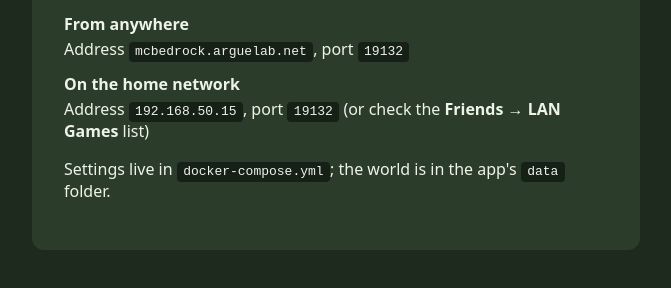
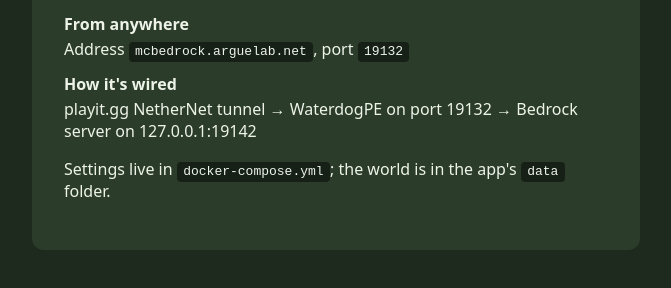
Before and after one commit to Marguements/Umbrel-App-Collection, a plain HTML site: page marg-minecraft-bedrock/www/index.html in a window 1280 px wide. Shown: the part 328-616 px from the top of the page, without its empty margins (304-975 px from the left). Drawn offline with Linux system fonts and the light colour scheme.

Commit message:
Minecraft Bedrock: add WaterdogPE proxy for playit.gg NetherNet tunnels
Co-Authored-By: Claude Opus 5.5 <noreply@anthropic.com>
Claude-Session: https://claude.ai/code/session_01QTzXeqDzcTzWyEBER4BW8U

```diff
--- a/marg-minecraft-bedrock/www/index.html
+++ b/marg-minecraft-bedrock/www/index.html
@@ -11,7 +11,7 @@ dt{font-weight:600;margin-top:.8rem}dd{margin:.2rem 0 0}
 <p>In Minecraft, go to <b>Play → Servers → Add Server</b> and enter:</p>
 <dl>
 <dt>From anywhere</dt><dd>Address <code>mcbedrock.arguelab.net</code>, port <code>19132</code></dd>
-<dt>On the home network</dt><dd>Address <code>192.168.50.15</code>, port <code>19132</code> (or check the <b>Friends → LAN Games</b> list)</dd>
+<dt>How it's wired</dt><dd>playit.gg NetherNet tunnel → WaterdogPE on port 19132 → Bedrock server on 127.0.0.1:19142</dd>
 </dl>
 <p>Settings live in <code>docker-compose.yml</code>; the world is in the app's <code>data</code> folder.</p>
 </main></body></html>
```
Also changed, not shown: 4 other files.
